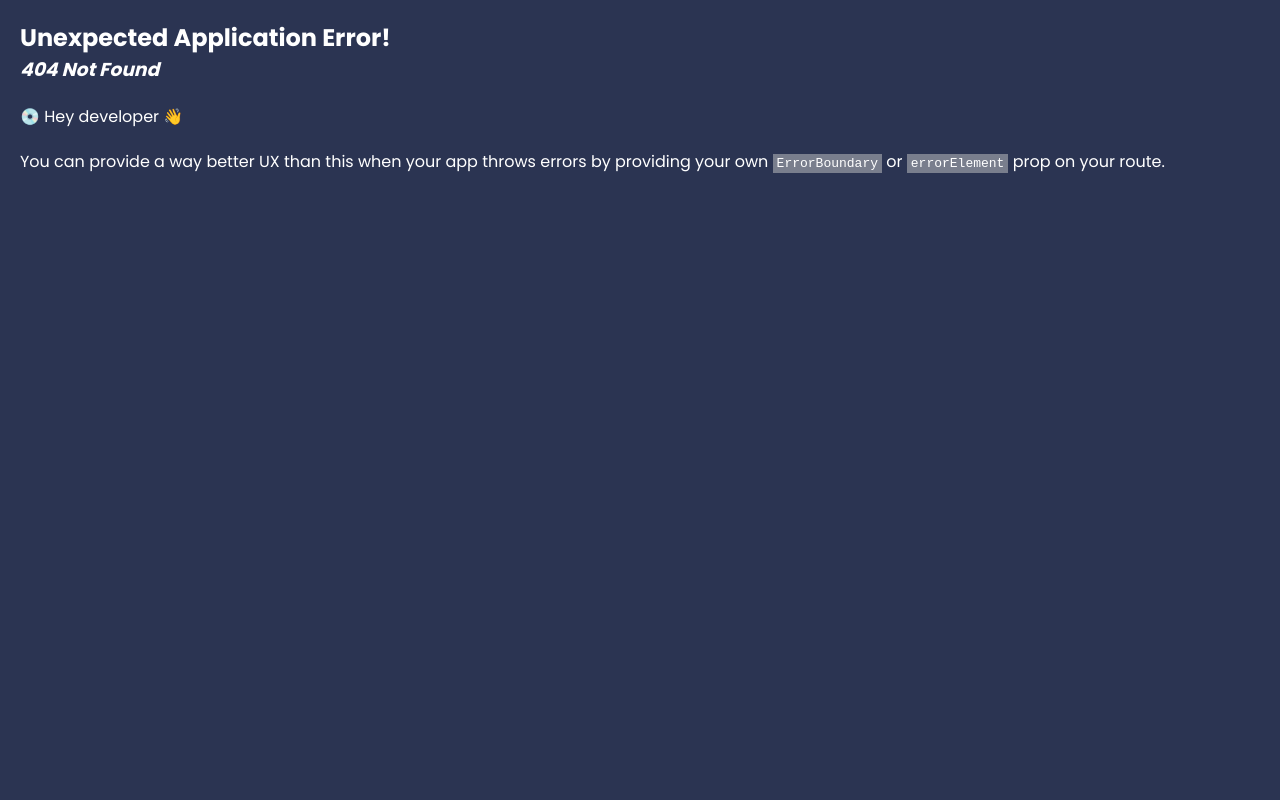
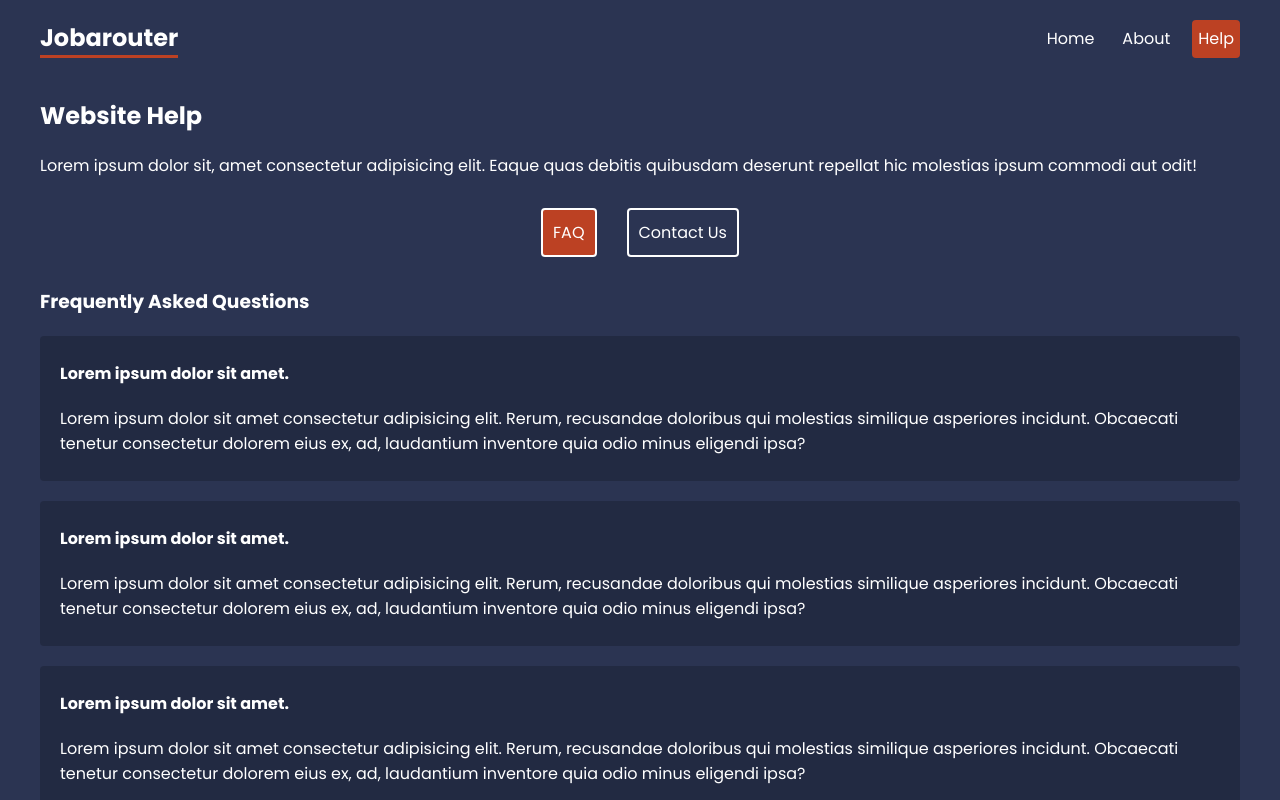
Before and after one commit to edcabiltes/jobarouter, a React (Create React App) app: page /help/faq in a window 1280 px wide. Before the commit this address had no page. Shown: the top 800 px of the page. Built offline with nearby package versions, Linux system fonts and the light colour scheme.

Commit message:
Added nested routes and layouts for Help pages

```diff
--- a/src/App.js
+++ b/src/App.js
@@ -11,12 +11,19 @@
 // pages
 import Home from "./pages/Home"
 import About from "./pages/About"
+import HelpLayout from "./layouts/HelpLayout"
+import Faq from "./pages/help/Faq"
+import Contact from "./pages/help/Contact"
 
 const router = createBrowserRouter(
   createRoutesFromElements(
     <Route path="/" element={<RootLayout />}>
       <Route index element={<Home />} />
       <Route path="about" element={<About />} />
+      <Route path="help" element={<HelpLayout />}>
+        <Route path="faq" element={<Faq />} />
+        <Route path="contact" element={<Contact />} />
+      </Route>
     </Route>
   )
 )
--- a/src/index.css
+++ b/src/index.css
@@ -57,9 +57,59 @@
 
 /* help layout */
 
+.help-layout nav {
+  display: flex;
+  justify-content: center;
+  gap: 30px;
+  margin: 30px 0;
+}
+
+.help-layout nav a{
+  padding: 10px;
+  border: 2px solid white;
+  border-radius: 4px;
+  text-decoration: none;
+}
+
+.help-layout nav a:hover{
+  border-color: var(--primary);
+}
+
+.help-layout nav a.active {
+  background: var(--primary);
+}
 
 /* faq */
 
+.faq .question {
+  background: rgba(0,0,0,0.2);
+  padding: 5px 20px;
+  border-radius: 4px;
+  margin: 20px 0;
+}
+
+/* contact form */
+
+form {
+  margin-top: 30px;
+}
+
+form input, form label span, form textarea {
+  display: block;
+}
+
+form input, form textarea {
+  margin-bottom: 30px;
+  padding: 8px;
+  border-radius: 4px;
+  border: 0;
+  width: 300px;
+  color: var(--secondary);
+}
+
+form label span {
+  margin-bottom: 10px;
+}
 
 /* careers list */
 
--- /dev/null
+++ b/src/layouts/HelpLayout.js
@@ -0,0 +1,19 @@
+import { NavLink, Outlet } from "react-router-dom";
+
+export default function HelpLayout() {
+    return (
+        <div className="help-layout">
+
+            <h2>Website Help</h2>
+            <p>Lorem ipsum dolor sit, amet consectetur adipisicing elit. Eaque quas debitis quibusdam deserunt repellat hic molestias ipsum commodi aut odit!</p>
+
+            <nav>
+                <NavLink to="faq">FAQ</NavLink>
+                <NavLink to="contact">Contact Us</NavLink>
+            </nav>
+
+            <Outlet />
+
+        </div>
+    )
+}
--- a/src/layouts/RootLayout.js
+++ b/src/layouts/RootLayout.js
@@ -8,6 +8,7 @@
                 <h1>Jobarouter</h1>
                 <NavLink to="/">Home</NavLink>
                 <NavLink to="about">About</NavLink>
+                <NavLink to="help">Help</NavLink>
             </nav>
         </header>
         <main>
--- /dev/null
+++ b/src/pages/help/Contact.js
@@ -0,0 +1,19 @@
+export default function Contact() {
+    return (
+        <div className="contact">
+            <h3>Contact Us</h3>
+            <form>
+                <label>
+                    <span>Email:</span>
+                    <input type="email" name="email" required />
+                </label>
+                <label>
+                    <span>Message:</span>
+                    <textarea name="message" required></textarea>
+                </label>
+                <button>Send</button>
+            </form>
+        </div>
+
+    )
+}
--- /dev/null
+++ b/src/pages/help/Faq.js
@@ -0,0 +1,34 @@
+export default function Faq() {
+
+    return (
+      <div className="faq">
+        <h3>Frequently Asked Questions</h3>
+
+        <div className="question">
+          <p><strong>Lorem ipsum dolor sit amet.</strong></p>
+          <p>Lorem ipsum dolor sit amet consectetur adipisicing elit. Rerum, recusandae doloribus qui molestias similique asperiores incidunt. Obcaecati tenetur consectetur dolorem eius ex, ad, laudantium inventore quia odio minus eligendi ipsa?</p>
+        </div>
+
+        <div className="question">
+          <p><strong>Lorem ipsum dolor sit amet.</strong></p>
+          <p>Lorem ipsum dolor sit amet consectetur adipisicing elit. Rerum, recusandae doloribus qui molestias similique asperiores incidunt. Obcaecati tenetur consectetur dolorem eius ex, ad, laudantium inventore quia odio minus eligendi ipsa?</p>
+        </div>
+
+        <div className="question">
+          <p><strong>Lorem ipsum dolor sit amet.</strong></p>
+          <p>Lorem ipsum dolor sit amet consectetur adipisicing elit. Rerum, recusandae doloribus qui molestias similique asperiores incidunt. Obcaecati tenetur consectetur dolorem eius ex, ad, laudantium inventore quia odio minus eligendi ipsa?</p>
+        </div>
+
+        <div className="question">
+          <p><strong>Lorem ipsum dolor sit amet.</strong></p>
+          <p>Lorem ipsum dolor sit amet consectetur adipisicing elit. Rerum, recusandae doloribus qui molestias similique asperiores incidunt. Obcaecati tenetur consectetur dolorem eius ex, ad, laudantium inventore quia odio minus eligendi ipsa?</p>
+        </div>
+
+        <div className="question">
+          <p><strong>Lorem ipsum dolor sit amet.</strong></p>
+          <p>Lorem ipsum dolor sit amet consectetur adipisicing elit. Rerum, recusandae doloribus qui molestias similique asperiores incidunt. Obcaecati tenetur consectetur dolorem eius ex, ad, laudantium inventore quia odio minus eligendi ipsa?</p>
+        </div>
+
+      </div>
+    )
+  }
```
